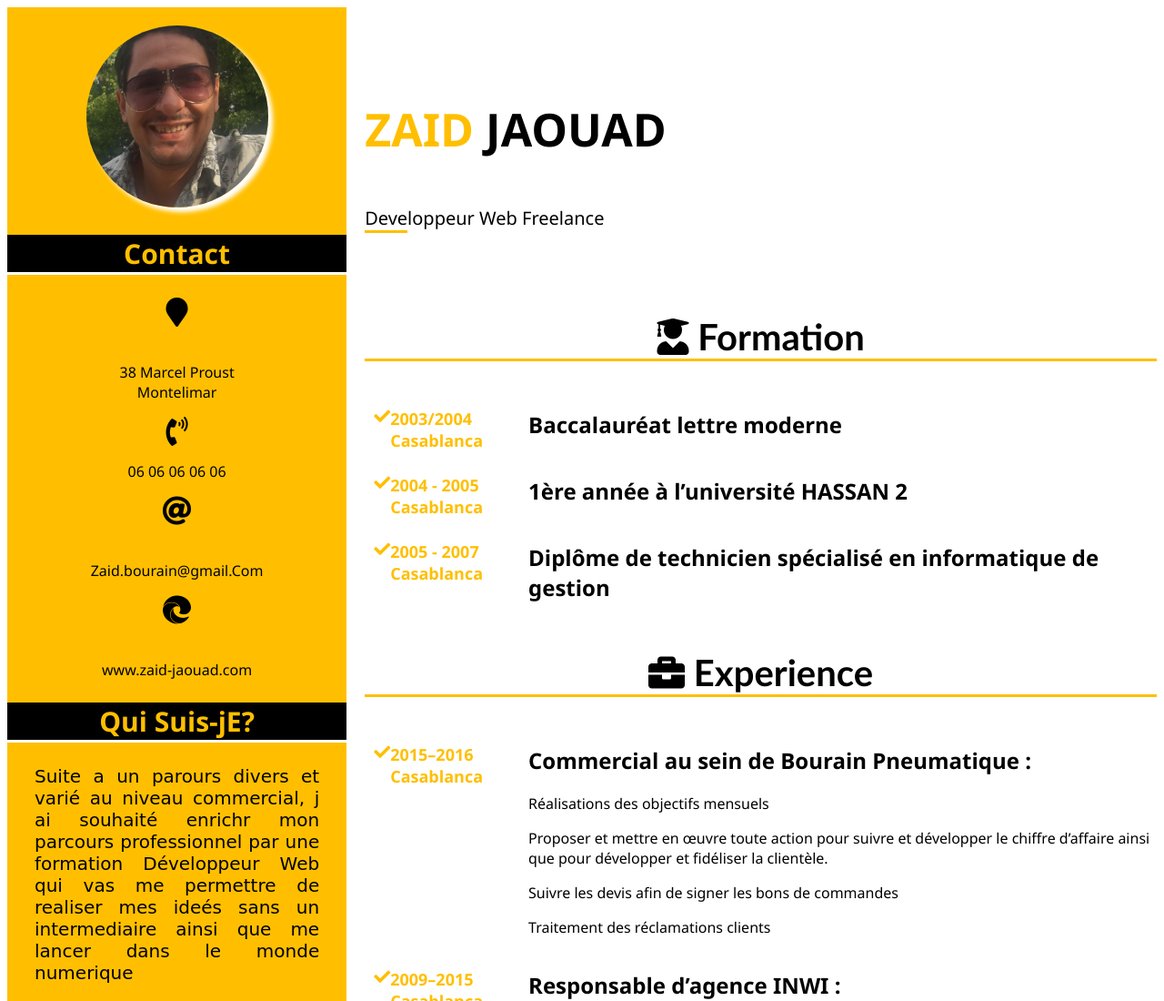
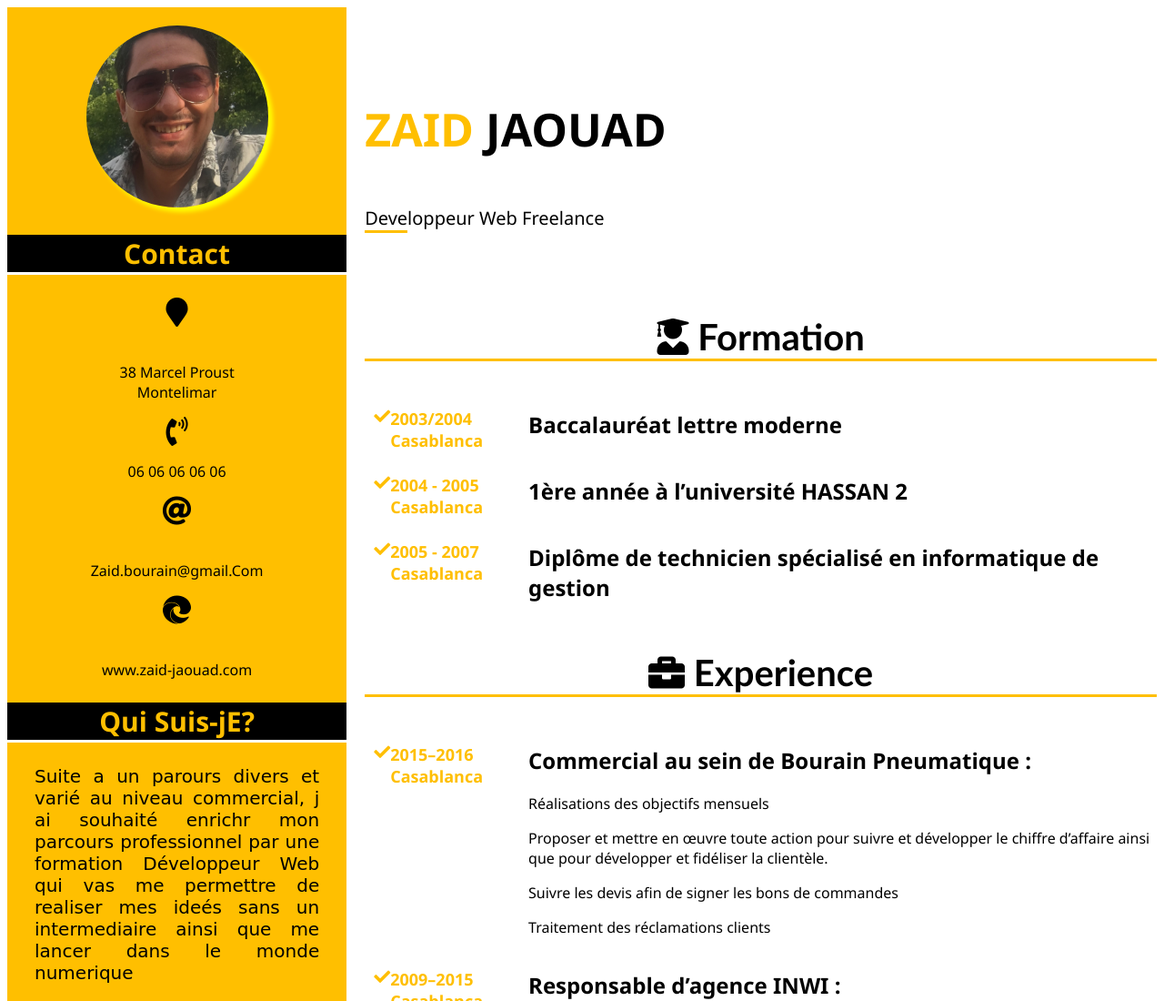
Before and after one commit to zaidjaouad/projet2oc, a plain HTML site: page index.html in a window 1280 px wide. Shown: the top 1100 px of the page at 91% size. Drawn offline with Linux system fonts and the light colour scheme.

Commit message:
test css
tes css

```diff
--- a/styles.css
+++ b/styles.css
@@ -28,7 +28,7 @@ body {
 .photo {
 
     border-radius: 50%;
-    box-shadow: 5px 5px 5px white;
+    box-shadow: 5px 5px 5px yellow;
 
     margin-top: 20px;
 
```
